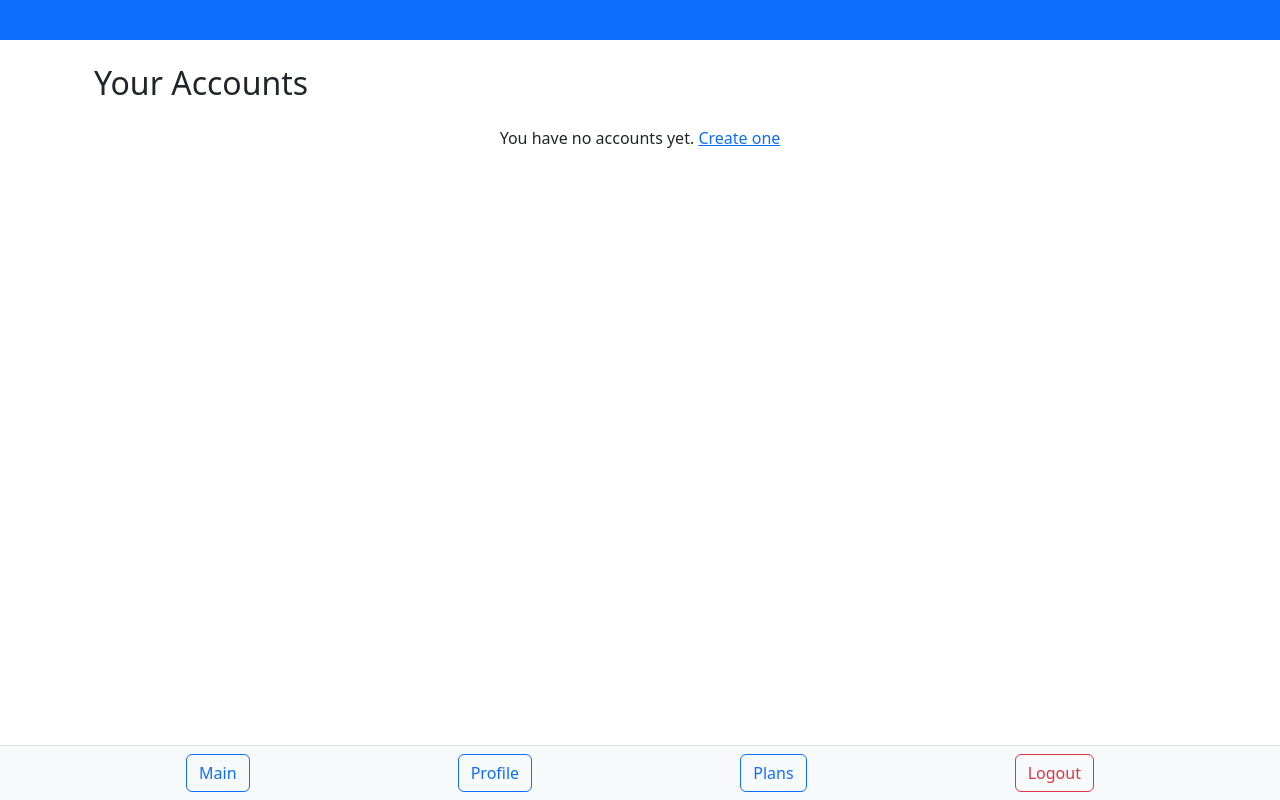
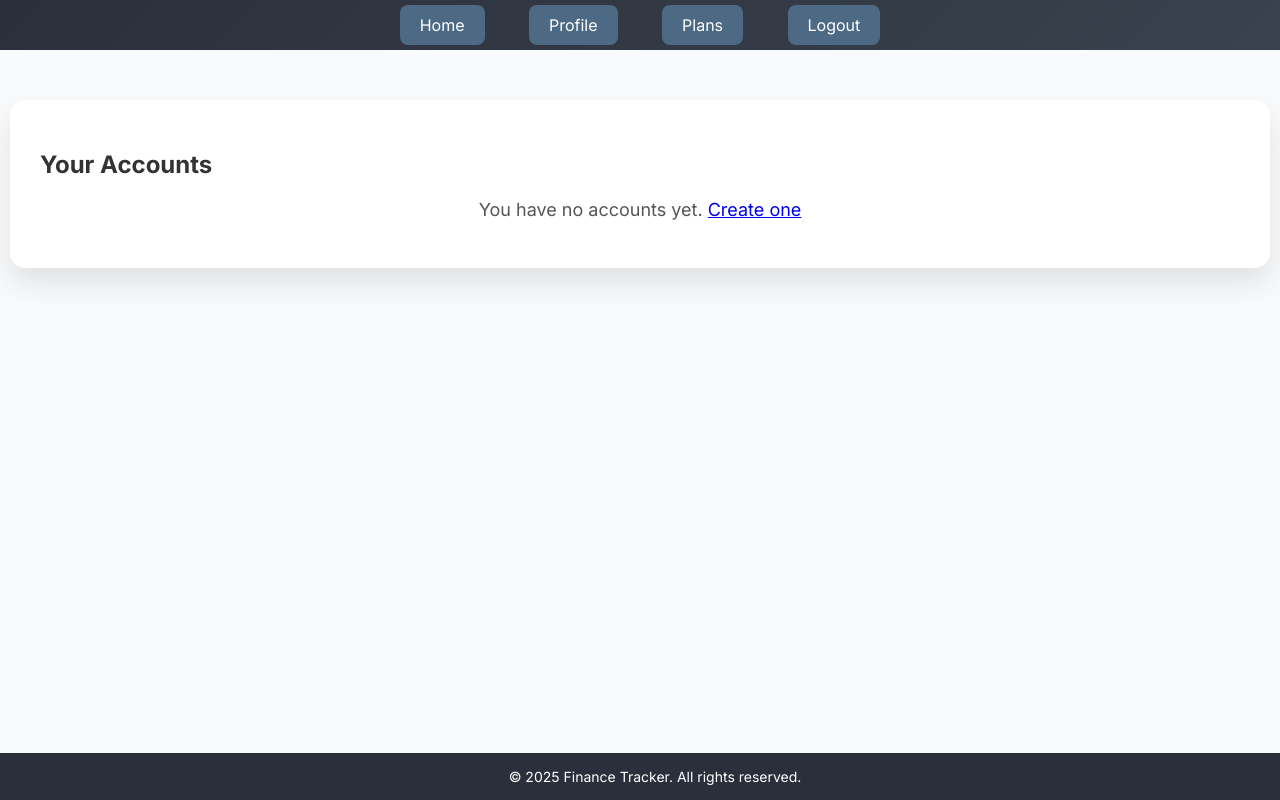
Before and after one commit to thefirsthouse/finance_tracker, a Django app: page /interface/ in a window 1280 px wide. Run offline with Django 5.2, Linux system fonts and the light colour scheme; the visitor is signed in with stand-in values (Sample User, id 1).

Commit message:
finished main page

```diff
--- a/finance_tracker/finance_tracker/settings.py
+++ b/finance_tracker/finance_tracker/settings.py
@@ -57,7 +57,7 @@ ROOT_URLCONF = 'finance_tracker.urls'
 TEMPLATES = [
     {
         'BACKEND': 'django.template.backends.django.DjangoTemplates',
-        'DIRS': [],
+        'DIRS': [BASE_DIR / "templates"],
         'APP_DIRS': True,
         'OPTIONS': {
             'context_processors': [
@@ -119,6 +119,9 @@ USE_TZ = True
 # https://docs.djangoproject.com/en/5.1/howto/static-files/
 
 STATIC_URL = 'static/'
+STATICFILES_DIRS = [
+    BASE_DIR / "interface/static"
+]
 
 # Default primary key field type
 # https://docs.djangoproject.com/en/5.1/ref/settings/#default-auto-field
--- a/finance_tracker/finance_tracker/urls.py
+++ b/finance_tracker/finance_tracker/urls.py
@@ -16,10 +16,12 @@ Including another URLconf
 """
 from django.contrib import admin
 from django.urls import path, include
+from django.conf import settings
+from django.conf.urls.static import static
 
 urlpatterns = [
     path('admin/', admin.site.urls),
     path('accounts/', include('accounts.urls')),
     path('logic/', include('logic.urls')),
     path('interface/', include('interface.urls')),
-]
+] + static(settings.STATIC_URL, document_root=settings.STATIC_ROOT)
--- a/finance_tracker/interface/static/css/styles.css
+++ b/finance_tracker/interface/static/css/styles.css
@@ -0,0 +1,136 @@
+/* Общие стили */
+body {
+    font-family: 'Inter', sans-serif;
+    margin: 0;
+    padding: 0;
+    background-color: #f9fafb;
+    color: #333;
+}
+
+h1, h2, h3, h4 {
+    font-weight: 700;
+}
+
+/* Шапка */
+header {
+    background: linear-gradient(135deg, #2b2f3b, #39424e);
+    padding: 15px 0;
+    text-align: center;
+}
+
+nav ul {
+    list-style: none;
+    padding: 0;
+    margin: 0;
+}
+
+nav ul li {
+    display: inline-block;
+    margin: 0 20px;
+}
+
+nav ul li a {
+    color: white;
+    text-decoration: none;
+    font-size: 16px;
+    padding: 10px 20px;
+    border-radius: 8px;
+    background-color: #4d6a84;
+    transition: all 0.3s ease-in-out;
+}
+
+nav ul li a:hover {
+    background-color: #3e5d72;
+}
+
+/* Контейнер страницы */
+.container {
+    max-width: 1200px;
+    margin: 50px auto;
+    padding: 30px;
+    background-color: white;
+    border-radius: 15px;
+    box-shadow: 0 15px 30px rgba(0, 0, 0, 0.1);
+}
+
+.heading {
+    font-size: 24px;
+    color: #333;
+    margin-bottom: 20px;
+}
+
+/* Карточки аккаунтов */
+.account-cards {
+    display: flex;
+    flex-wrap: wrap;
+    gap: 30px;
+    justify-content: center;
+}
+
+.card {
+    background-color: #ffffff;
+    border-radius: 12px;
+    box-shadow: 0 5px 15px rgba(0, 0, 0, 0.1);
+    padding: 20px;
+    width: 300px;
+    transition: transform 0.3s, box-shadow 0.3s;
+}
+
+.card:hover {
+    transform: translateY(-10px);
+    box-shadow: 0 10px 30px rgba(0, 0, 0, 0.2);
+}
+
+.card-title {
+    font-size: 20px;
+    font-weight: 600;
+    color: #333;
+    margin-bottom: 10px;
+}
+
+.card-text {
+    font-size: 16px;
+    color: #666;
+}
+
+.no-accounts {
+    font-size: 18px;
+    color: #555;
+    text-align: center;
+}
+
+/* Кнопки */
+.btn {
+    display: inline-block;
+    background-color: #28a745;
+    color: white;
+    padding: 10px 20px;
+    border-radius: 6px;
+    text-align: center;
+    transition: background 0.3s;
+}
+
+.btn:hover {
+    background-color: #218838;
+}
+
+/* Центрирование текста */
+.text-center {
+    text-align: center;
+}
+
+/* Подвал */
+footer {
+    background-color: #2b2f3b;
+    color: white;
+    text-align: center;
+    padding: 15px;
+    position: fixed;
+    bottom: 0;
+    width: 100%;
+}
+
+footer p {
+    margin: 0;
+    font-size: 14px;
+}
--- a/finance_tracker/interface/templates/base.html
+++ /dev/null
@@ -1,31 +0,0 @@
-<!DOCTYPE html>
-<html lang="en">
-<head>
-    <meta charset="UTF-8">
-    <meta name="viewport" content="width=device-width, initial-scale=1.0">
-    <title>{% block title %}{% endblock %}</title>
-    <link rel="stylesheet" href="https://cdn.jsdelivr.net/npm/bootstrap@5.3.0/dist/css/bootstrap.min.css">
-</head>
-<body>
-    <header class="bg-primary text-white text-center p-3">
-        <h1>{% block header %}{% endblock %}</h1>
-    </header>
-
-    <main class="container mt-4">
-        {% block content %}{% endblock %}
-    </main>
-
-    <footer class="bg-light fixed-bottom py-2 border-top">
-        <div class="container d-flex justify-content-around">
-            <a href="{% url 'main' %}" class="btn btn-outline-primary">Main</a>
-            <a href="{% url 'profile' %}" class="btn btn-outline-primary">Profile</a>
-            <a href="#" class="btn btn-outline-primary">Plans</a>
-            {% if user.is_authenticated %}
-                <a href="{% url 'logout' %}" class="btn btn-outline-danger">Logout</a>
-            {% else %}
-                <a href="{% url 'login' %}" class="btn btn-outline-success">Login</a>
-            {% endif %}
-        </div>
-    </footer>
-</body>
-</html>
--- /dev/null
+++ b/finance_tracker/interface/templates/interface/base.html
@@ -0,0 +1,38 @@
+{% load static %}
+
+<!DOCTYPE html>
+<html lang="en">
+<head>
+    <meta charset="UTF-8">
+    <meta name="viewport" content="width=device-width, initial-scale=1.0">
+    <title>{% block title %}Finance Tracker{% endblock %}</title>
+    <link href="https://fonts.googleapis.com/css2?family=Inter:wght@400;500;700&display=swap" rel="stylesheet">
+    <link rel="stylesheet" href="{% static 'css/styles.css' %}">
+</head>
+<body>
+
+    <header>
+        <nav>
+            <ul>
+                <li><a href="{% url 'main' %}">Home</a></li>
+                <li><a href="{% url 'profile' %}">Profile</a></li>
+                <li><a href="#">Plans</a></li>
+                {% if user.is_authenticated %}
+                    <li><a href="{% url 'logout' %}">Logout</a></li>
+                {% else %}
+                    <li><a href="{% url 'login' %}">Login</a></li>
+                {% endif %}
+            </ul>
+        </nav>
+    </header>
+
+    <main>
+        {% block content %}{% endblock %}
+    </main>
+
+    <footer>
+        <p>&copy; 2025 Finance Tracker. All rights reserved.</p>
+    </footer>
+
+</body>
+</html>
--- a/finance_tracker/interface/templates/interface/index.html
+++ b/finance_tracker/interface/templates/interface/index.html
@@ -1,27 +1,25 @@
-{% extends "base.html" %}
+{% extends "interface/base.html" %}
 
 {% block title %}Burry Lome{% endblock %}
 
 {% block content %}
     <div class="container">
-        <h2 class="mb-4">Your Accounts</h2>
+        <h2 class="heading">Your Accounts</h2>
 
         {% if user.is_authenticated %}
             {% if accounts %}
-                <div class="row row-cols-1 row-cols-md-3 g-4">
+                <div class="account-cards">
                     {% for account in accounts %}
-                        <div class="col">
-                            <div class="card shadow-sm">
-                                <div class="card-body">
-                                    <h5 class="card-title">{{ account.name }}</h5>
-                                    <p class="card-text">Balance: {{ account.balance }} ₽</p>
-                                </div>
+                        <div class="card">
+                            <div class="card-body">
+                                <h5 class="card-title">{{ account.name }}</h5>
+                                <p class="card-text">Balance: {{ account.balance }} ₽</p>
                             </div>
                         </div>
                     {% endfor %}
                 </div>
             {% else %}
-                <p class="text-center">You have no accounts yet. <a href="#">Create one</a></p>
+                <p class="no-accounts">You have no accounts yet. <a href="#">Create one</a></p>
             {% endif %}
         {% else %}
             <p class="text-center">Please <a href="{% url 'login' %}">sign in</a> to view your accounts.</p>
```
